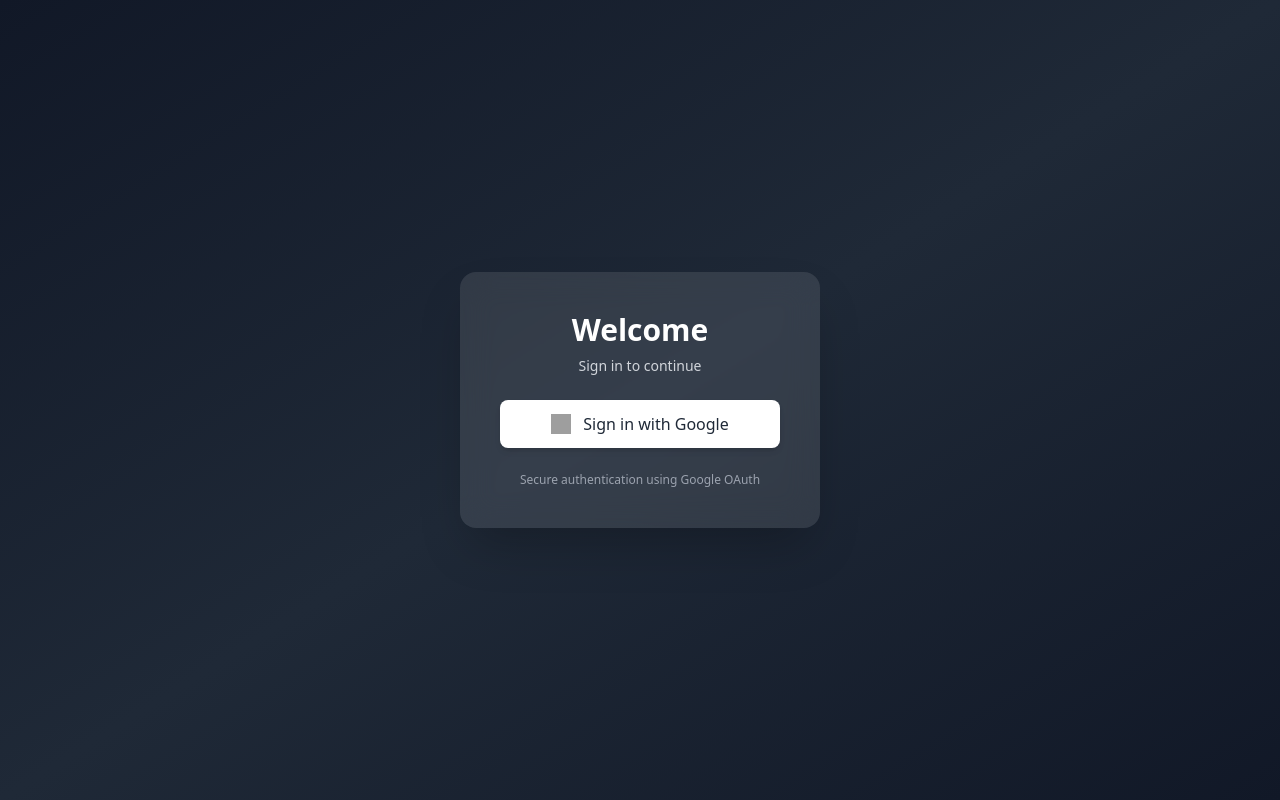
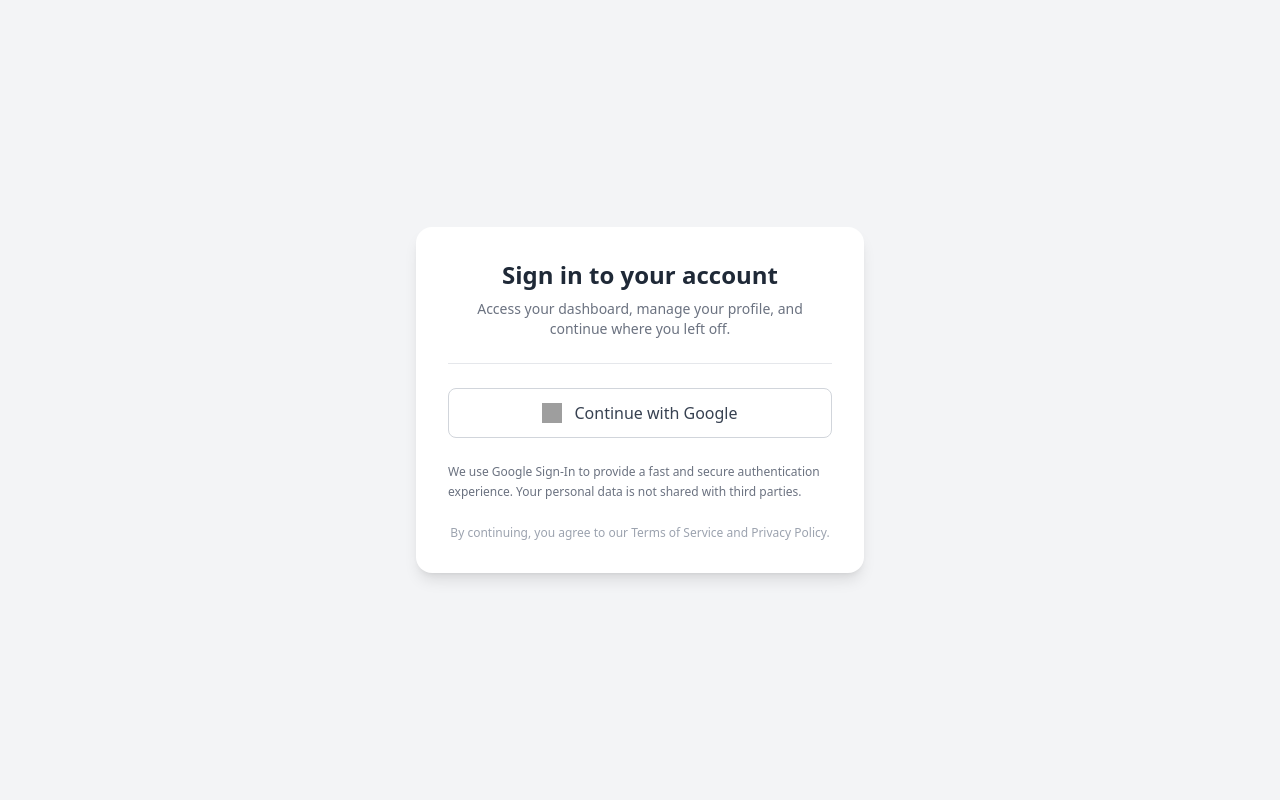
Before and after one commit to Mayurghule2/auth-system, a React app in the folder frontend/: page / in a window 1280 px wide. Built offline with nearby package versions, Linux system fonts and the light colour scheme; grey boxes are pictures that could not be loaded; the HTML template or start-up script is replaced by a standard one.

Commit message:
Update Login.jsx

```diff
--- a/frontend/src/pages/Login.jsx
+++ b/frontend/src/pages/Login.jsx
@@ -4,30 +4,50 @@ const Login = () => {
   };
 
   return (
-    <div className="min-h-screen flex items-center justify-center bg-gradient-to-br from-gray-900 via-gray-800 to-gray-900">
+    <div className="min-h-screen flex items-center justify-center bg-gray-100 dark:bg-gray-900 px-4">
 
-      <div className="bg-white/10 backdrop-blur-lg p-10 rounded-2xl shadow-2xl w-[360px] text-center text-white">
+      <div className="w-full max-w-md bg-white dark:bg-gray-800 rounded-2xl shadow-lg p-8">
 
-        <h1 className="text-3xl font-bold mb-2">Welcome</h1>
-        <p className="text-gray-300 text-sm mb-6">
-          Sign in to continue
-        </p>
+        {/* Header */}
+        <div className="text-center">
+          <h1 className="text-2xl font-semibold text-gray-800 dark:text-white">
+            Sign in to your account
+          </h1>
+          <p className="text-sm text-gray-500 dark:text-gray-400 mt-2">
+            Access your dashboard, manage your profile, and continue where you left off.
+          </p>
+        </div>
 
+        {/* Divider */}
+        <div className="my-6 border-t border-gray-200 dark:border-gray-700"></div>
+
+        {/* Google Button */}
         <button
           onClick={handleLogin}
-          className="flex items-center justify-center gap-3 w-full bg-white text-gray-800 font-medium px-4 py-3 rounded-lg shadow-md hover:shadow-lg hover:scale-[1.02] transition-all duration-300"
+          className="flex items-center justify-center gap-3 w-full border border-gray-300 dark:border-gray-600 bg-white dark:bg-gray-700 text-gray-700 dark:text-white font-medium px-4 py-3 rounded-lg hover:bg-gray-50 dark:hover:bg-gray-600 transition"
         >
           <img
             src="https://www.svgrepo.com/show/475656/google-color.svg"
-            alt="google"
+            alt="Google"
             className="w-5 h-5"
           />
-          Sign in with Google
+          Continue with Google
         </button>
 
-        <p className="text-xs text-gray-400 mt-6">
-          Secure authentication using Google OAuth
-        </p>
+        {/* Info Section */}
+        <div className="mt-6 text-xs text-gray-500 dark:text-gray-400 leading-relaxed">
+          <p>
+            We use Google Sign-In to provide a fast and secure authentication experience.
+            Your personal data is not shared with third parties.
+          </p>
+        </div>
+
+        {/* Footer */}
+        <div className="mt-6 text-center text-xs text-gray-400">
+          <p>
+            By continuing, you agree to our Terms of Service and Privacy Policy.
+          </p>
+        </div>
 
       </div>
 
```
